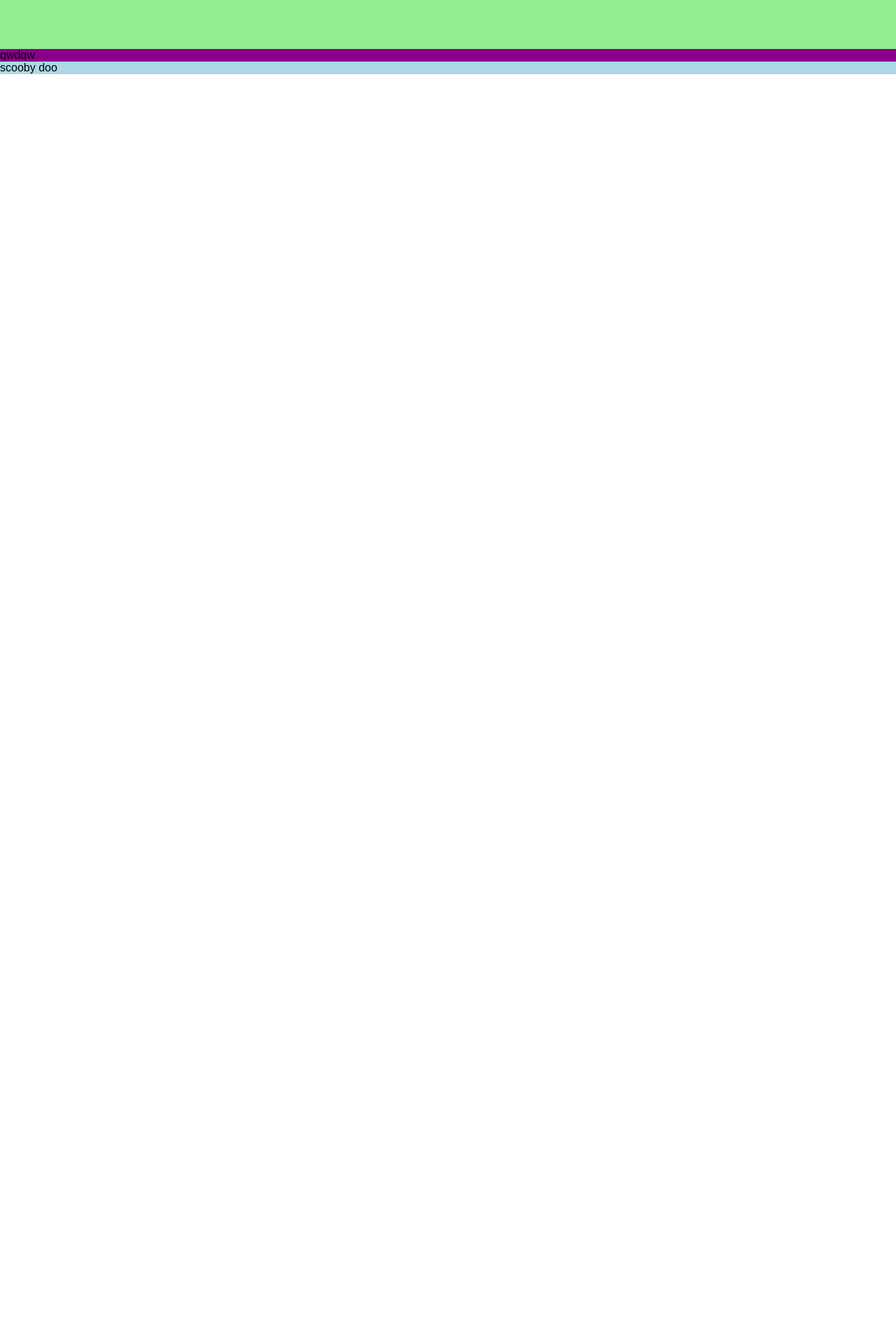
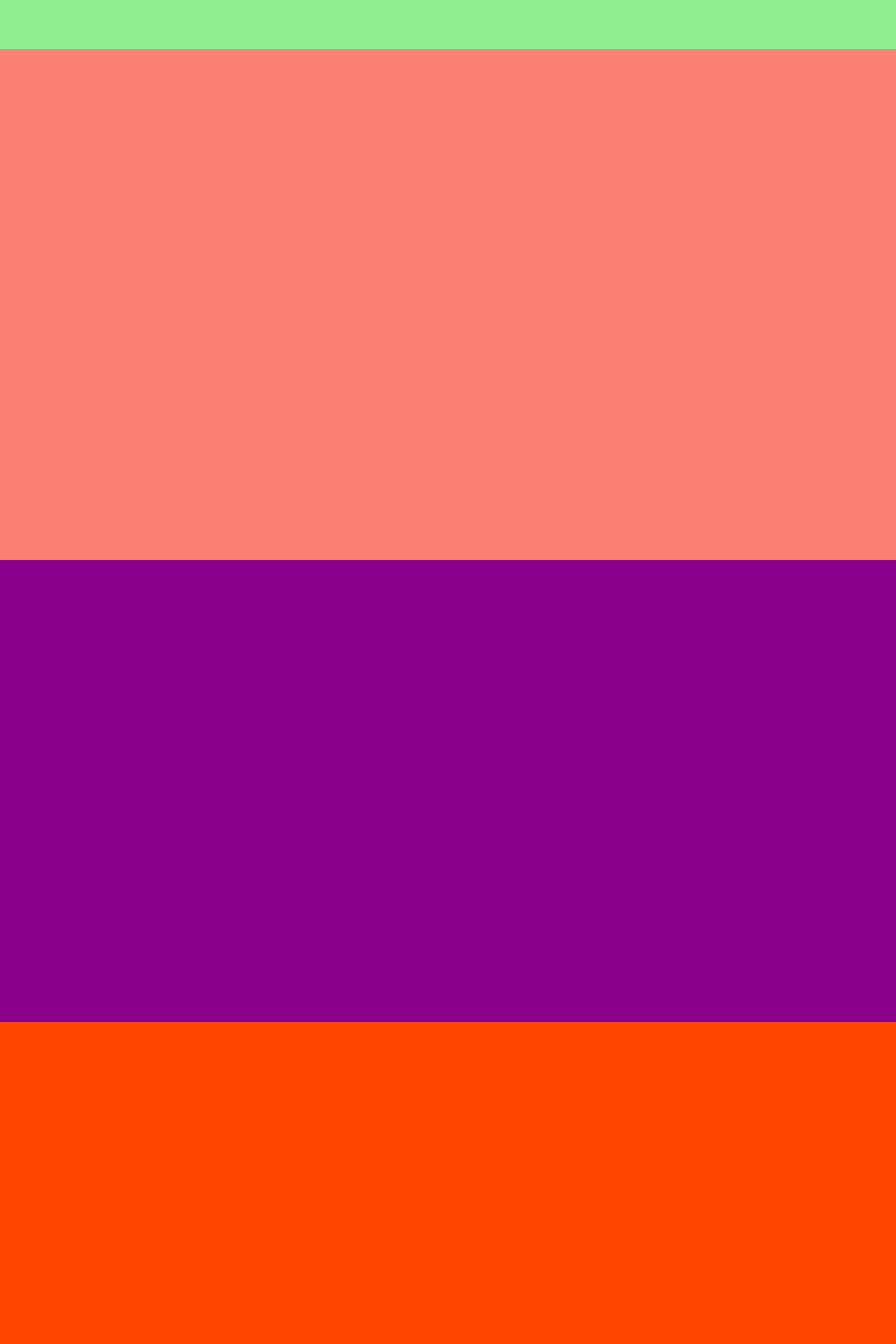
Before and after one commit to mikeydgithub/mike_portfolio, a React (Create React App) app: page / in a window 1280 px wide. Shown: the top 1920 px of the page at 70% size. Before the commit the page ends 800 px from the top, so only its background shows below. Built offline with nearby package versions, Linux system fonts and the light colour scheme; a web font is replaced by a local one.

Commit message:
fix background error and indexjs to work react 18

```diff
--- a/public/index.html
+++ b/public/index.html
@@ -10,6 +10,7 @@
       *{
       font-family: 'Akshar', sans-serif;
       margin: 0;
+      overflow-x: hidden;
     }
     </style>
   </head>
--- a/src/App.jsx
+++ b/src/App.jsx
@@ -5,6 +5,7 @@ import Works from "./components/works/Works"
 import Portfolio from "./components/portfolio/Portfolio"
 import Testimonials from "./components/testimonials/Testimonials"
 import Contact from "./components/contact/Contact"
+import './app.scss'
 
 function App() {
     return (
@@ -16,6 +17,7 @@ function App() {
             <Works/>
             <Testimonials/>
             <Contact/>
+
         </div>
     )
 }
--- /dev/null
+++ b/src/app.scss
@@ -0,0 +1,19 @@
+.app {
+    height: 100%vh;
+
+    .sections{
+        width: 100%;
+        height: calc(100vh - 70px);
+        background-color:salmon;
+        position: relative;
+        top: 70px;
+        scroll-snap-type: y mandatory;
+
+        > * { width: 100vw;
+        height: calc(100vh - 70px);
+        scroll-snap-align: start;
+        }
+
+    }
+
+}
--- a/src/components/contact/contact.scss
+++ b/src/components/contact/contact.scss
@@ -1,3 +1,6 @@
 .contact{
-    background-color: crimson;
+    background-color: black;
+    width: 100%;
+    height: 70px;
+    height: calc(100vh - 70px);
 }
--- a/src/components/intro/intro.scss
+++ b/src/components/intro/intro.scss
@@ -1,3 +1,6 @@
 .intro {
     background-color: darkmagenta;
+    width: 100%;
+    height: 70px;
+    height: calc(100vh - 70px);
 }
--- a/src/components/navbar/navbar.scss
+++ b/src/components/navbar/navbar.scss
@@ -2,4 +2,7 @@
     width: 100%;
     height: 70px;
     background-color: lightgreen;
+    position: fixed;
+    top: 0;
+    z-index: 2;
 }
--- a/src/components/portfolio/portfolio.scss
+++ b/src/components/portfolio/portfolio.scss
@@ -1,3 +1,6 @@
 .portfolio {
-    background-color: bisque;
+    background-color: orangered;
+    width: 100%;
+    height: 70px;
+    height: calc(100vh - 70px);
 }
--- a/src/components/testimonials/Testimonials.jsx
+++ b/src/components/testimonials/Testimonials.jsx
@@ -3,7 +3,6 @@ import './testimonials.scss'
 export default function Testimonials() {
     return (
       <div className="testimonials">
-        scooby doo
       </div>
     )
   }
--- a/src/components/testimonials/testimonials.scss
+++ b/src/components/testimonials/testimonials.scss
@@ -1,3 +1,6 @@
 .testimonials {
     background-color: lightblue;
+    width: 100%;
+    height: 70px;
+    height: calc(100vh - 70px);
 }
--- a/src/components/works/works.scss
+++ b/src/components/works/works.scss
@@ -1,3 +1,6 @@
 .works {
     background-color: pink;
+    width: 100%;
+    height: 70px;
+    height: calc(100vh - 70px);
 }
--- a/src/index.js
+++ b/src/index.js
@@ -1,10 +1,11 @@
 import React from 'react';
-import ReactDOM from 'react-dom'
+import ReactDOM from 'react-dom/client';
 import App from './App';
 
-ReactDOM.render(
-    <React.StrictMode>
-        <App />
-    </React.StrictMode>,
-    document.getElementById('root')
+
+const root = ReactDOM.createRoot(document.getElementById("root"));
+root.render(
+  <React.StrictMode>
+    <App />
+  </React.StrictMode>
 );
```
